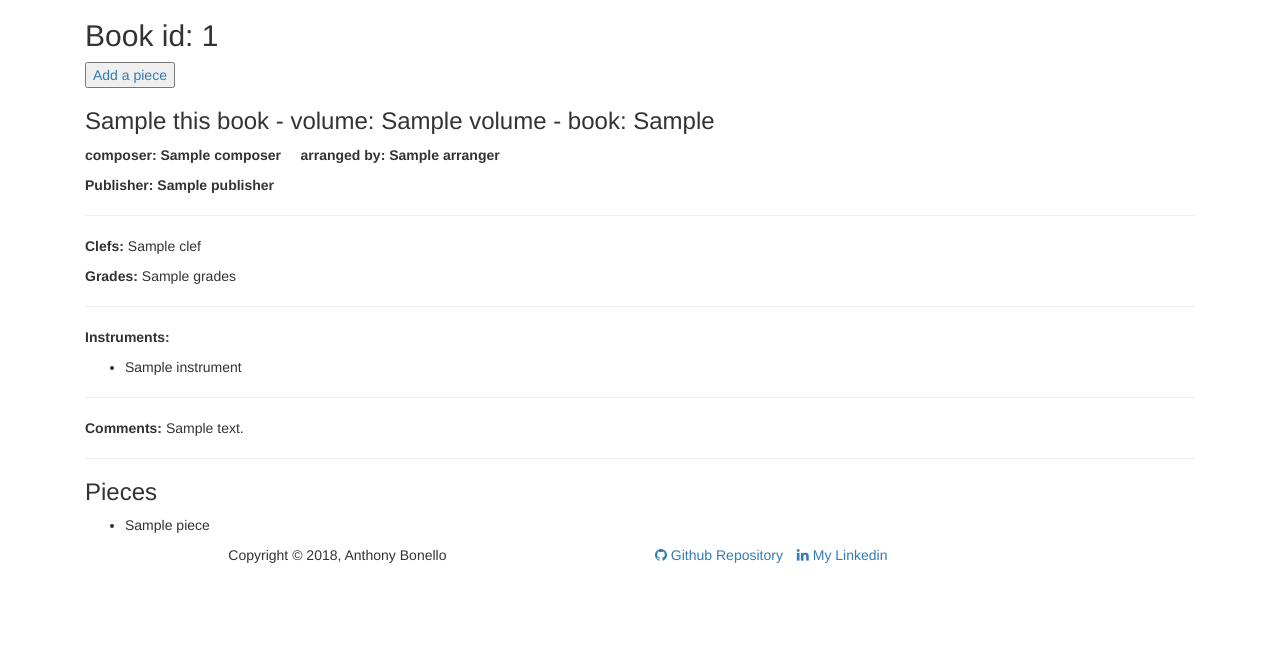
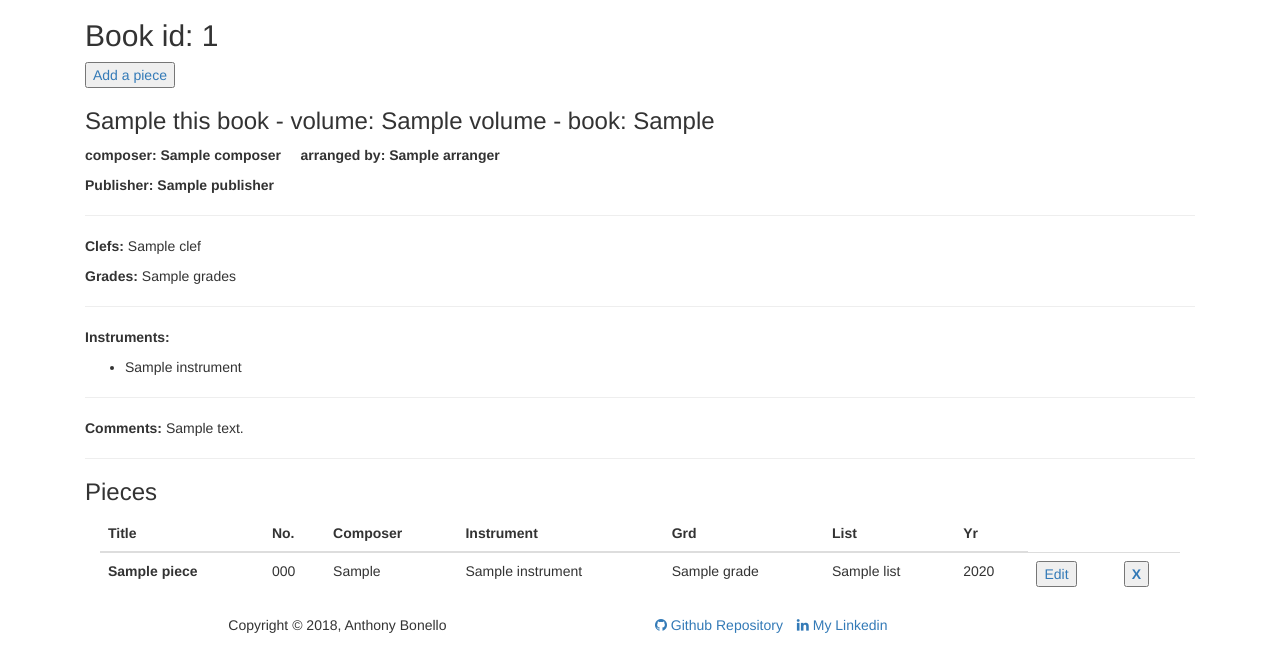
Before and after one commit to abonello/BrassInstrumentsBooks, a Flask app: template templates/view_book_details.html in a window 1280 px wide. Shown: the part 373-1018 px from the top of the page. Before the commit the page ends 936 px from the top, so only its background shows below. Run offline with Flask 2, Linux system fonts and the light colour scheme; the template is opened without the code that fills it: most values are stand-ins (such as "Sample title", 1, 10 or a date in 2020); some libraries are stand-ins or nearby versions.

Commit message:
Display pieces in table

```diff
--- a/data/books.json
+++ b/data/books.json
@@ -187,6 +187,12 @@
                         "instrument": "Trumpet",
                         "list": "A",
                         "syllabusYear": "2017"
+                    },
+                    {
+                        "grade": "2",
+                        "instrument": "French Horn",
+                        "list": "B",
+                        "syllabusYear": "2017"
                     }
                 ],
                 "numberInBook": "",
--- a/run.py
+++ b/run.py
@@ -96,7 +96,6 @@ def add_piece(id):
     currentRoute = "add_piece"
     return render_template("add_piece.html", current_route=currentRoute, message="This is the ADD PIECE page of Brass Instruments Books", thisBook=thisBook)
 
-
 @app.route('/save_new_piece/<id>', methods=['GET', 'POST'])
 def save_new_piece(id):
     # print("Received data for book with id: {}".format(id))
@@ -158,10 +157,7 @@ def backupData():
 
 @app.route('/delete_book/<id>', methods=['GET', 'POST'])
 def delete_book(id):
-
     backupData()
-
-
     currentRoute = "view_books"
     store=""
     with open("data/books.json", "r") as readdata:
--- a/templates/view_book_details.html
+++ b/templates/view_book_details.html
@@ -4,16 +4,6 @@
         {{ message }}
         <hr>
     </div>
-
-    <!-- <div class="col-md-12 main min-height-main">
-        {{ thisBook }}
-        {% for item in thisBook %}
-        <p>{{ item }}: {{ thisBook[item] }}</p>
-        {% endfor %}
-
-        <hr>
-    </div> -->
-
     <div class="col-md-12 main min-height-main">
         <h2>Book id: {{ thisBook['id'] }}  </h2>
         <button><a href="{{ url_for('add_piece', id = thisBook['id']) }}">Add a piece</a></button>
@@ -43,33 +33,82 @@
             {{ thisBook['grades']}}
         </p>
         <hr>
-        <p><strong>Instruments:</strong>
+        <p><strong>Instruments:</strong></p>
             <ul>
             {% for instrument in thisBook['instruments'] %}
                 <li>{{ instrument}}</li>
             {% endfor %}
         </ul>
-        </p>
         <hr>
         <p><strong>Comments:</strong>
             {{ thisBook['comment']}}
         </p>
         <hr>
         <h3>Pieces</h3>
+        <!-- {#% if thisBook['pieces'] == null %#}
+            No pieces to display
+        {#% else %}
+            {#% for piece in thisBook['pieces'] %#} -->
+
+                <div class="col-md-12 main min-height-main">
+                    <table class="table">
+                        <thead>
+                            <tr>
+                                <th>Title</th>
+                                <th>No.</th>
+                                <th>Composer</th>
+                                <th>Instrument</th>
+                                <th>Grd</th>
+                                <th>List</th>
+                                <th>Yr</th>
+                            </tr>
+                        </thead>
+                        <tbody>
                                 {% if thisBook['pieces'] == null %}
                                     No pieces to display
                                 {% else %}
                                     {% for piece in thisBook['pieces'] %}
-                <ul>
+                                        <!-- <ul>
                                             <li>{{ piece }}</li>
-                </ul>
+                                        </ul> -->
+                                        {% for entry in piece['entries'] %}
+                                            <tr>
+                                                <th>
+                                                    {{ piece["pieceTitle"] }}
+                                                </th>
+                                                <td>
+                                                    {{ piece["numberInBook"] }}
+                                                </td>
+                                                <td>
+                                                    {{ piece["pieceComposer"] }}
+                                                </td>
+                                                <td>
+                                                    {{ entry["instrument"] }}
+                                                </td>
+                                                <td>
+                                                    {{ entry["grade"] }}
+                                                </td>
+                                                <td>
+                                                    {{ entry["list"] }}
+                                                </td>
+                                                <td>
+                                                    {{ entry["syllabusYear"] }}
+                                                </td>
+                                                <td>
+                                                    <button><a href="{#{ url_for('add_piece', id = book) }#}">Edit</a></button>
+                                                </td>
+                                                <td>
+                                                    <button><a href="{#{ url_for('delete_book', id = book) }#}"><strong>X</strong></a></button>
+                                                </td>
+                                            {% endfor %}
+                                        </tr>
                                     {% endfor %}
                                 {% endif %}
-
+                        </tbody>
+                    </table>
                 </div>
-
-
-
+            <!-- {#% endfor %#}
+        {#% endif %#} -->
 
 
 {% endblock %}
--- a/templates/view_books.html
+++ b/templates/view_books.html
@@ -62,13 +62,7 @@
                             </tr>
                         {% endif %}
                     {% endfor %}
-
-
-
             </tbody>
-
-
-
         </table>
     </div>
 
```
Lines whose indentation alone changed are shown as unchanged.
